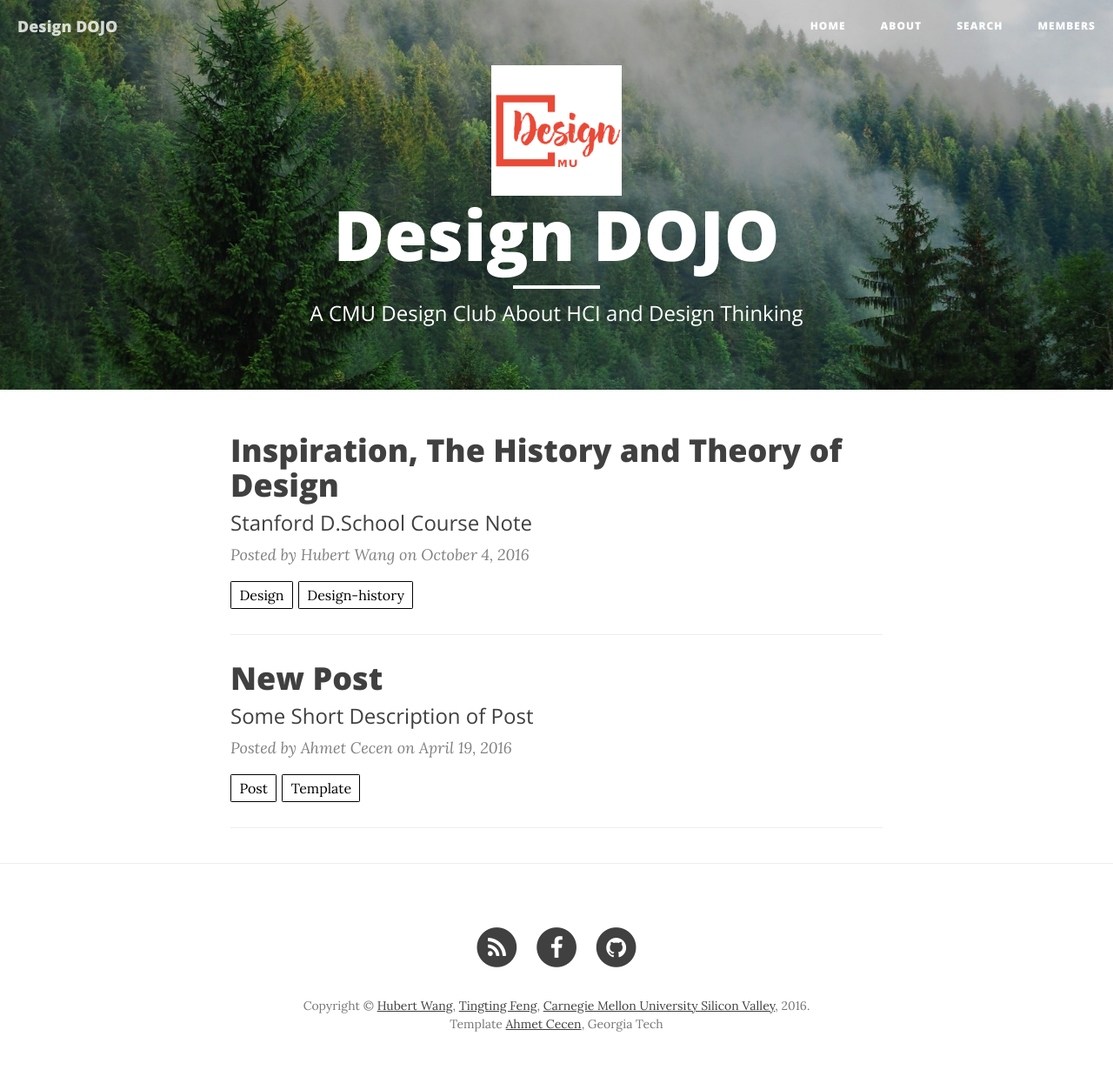
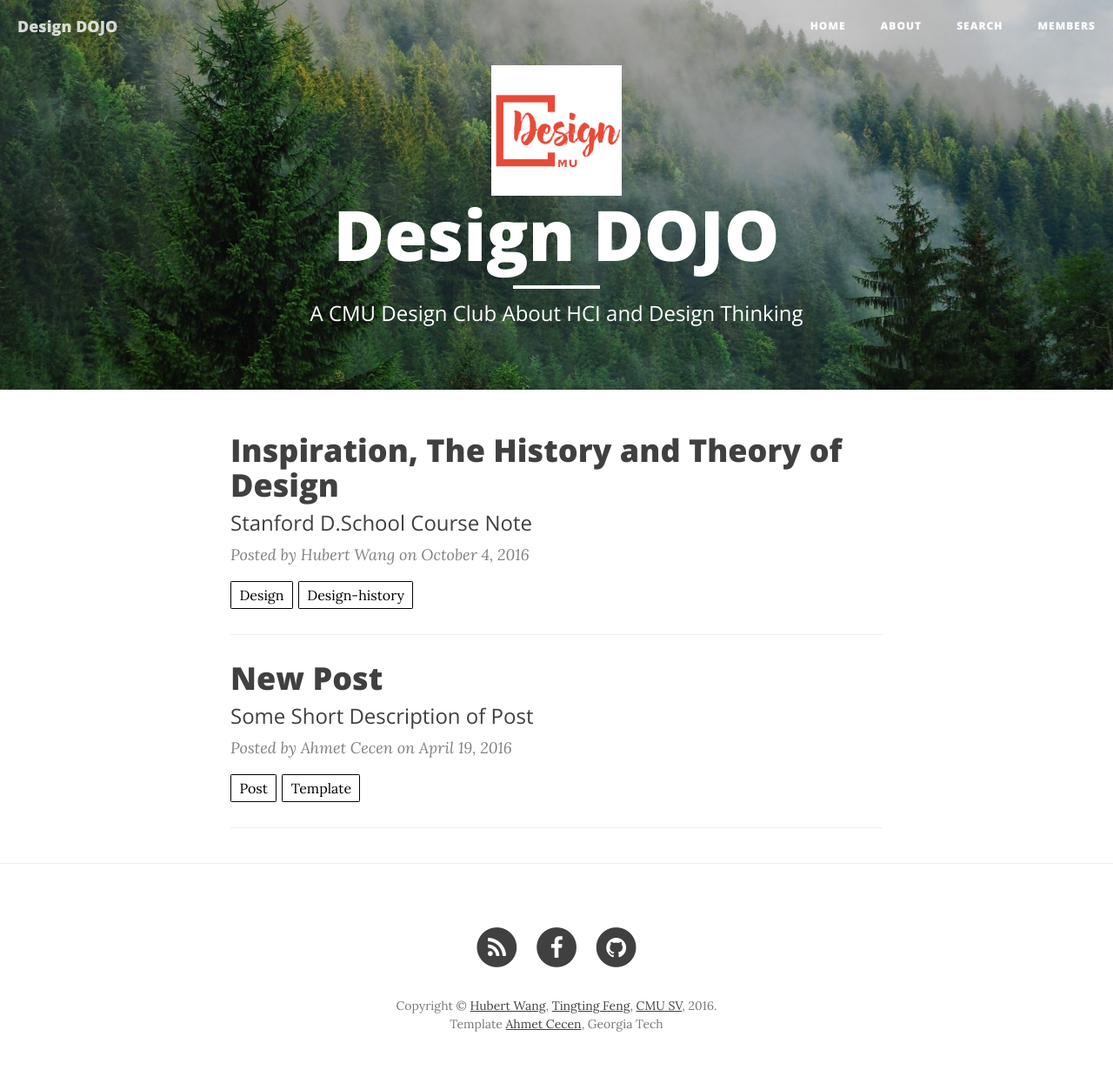
Before and after one commit to designdojo/designdojo.github.io, a Jekyll site: the page built from index.html, in a window 1280 px wide. Shown: the whole page at 87% size. Built offline with Jekyll 4.4.1, drawn with Linux system fonts in a browser that asks for light colours; nearby versions of some CDN libraries; the list of posts is cut into pages by our own code.

Commit message:
Change Footer

```diff
--- a/_includes/footer.html
+++ b/_includes/footer.html
@@ -69,7 +69,7 @@
                     </li>
                     {% endif %}
                 </ul>
-                <p class="copyright text-muted"> Copyright © <a href="http://mr-why.com"> Hubert Wang</a>, <a href="#">Tingting Feng</a>, <a href="https://www.cmu.edu/silicon-valley/">Carnegie Mellon University Silicon Valley</a>, 2016.<br> Template <a href="http://ahmetcecen.github.io/" target="_blank">Ahmet Cecen</a>, Georgia Tech </p>
+                <p class="copyright text-muted"> Copyright © <a href="http://mr-why.com"> Hubert Wang</a>, <a href="#">Tingting Feng</a>, <a href="https://www.cmu.edu/silicon-valley/">CMU SV</a>, 2016.<br> Template <a href="http://ahmetcecen.github.io/" target="_blank">Ahmet Cecen</a>, Georgia Tech </p>
             </div>
         </div>
     </div>
```
